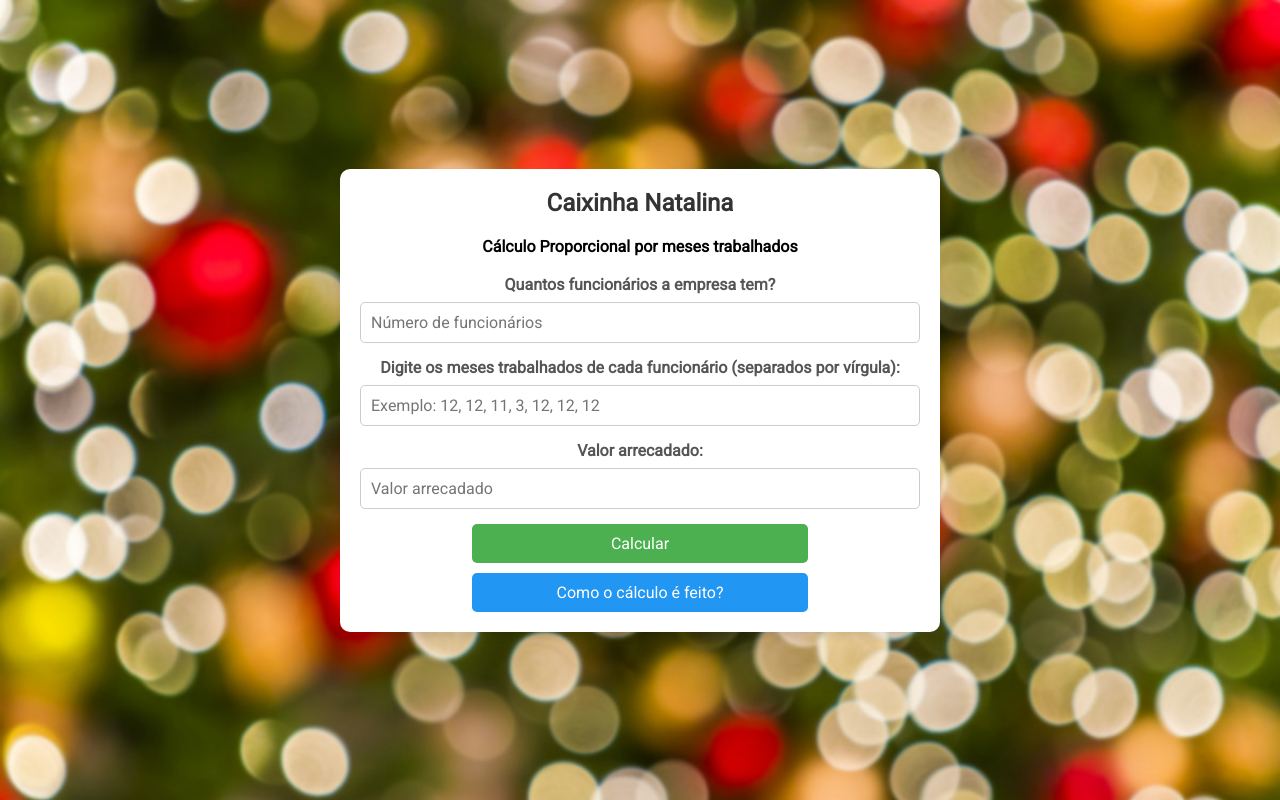
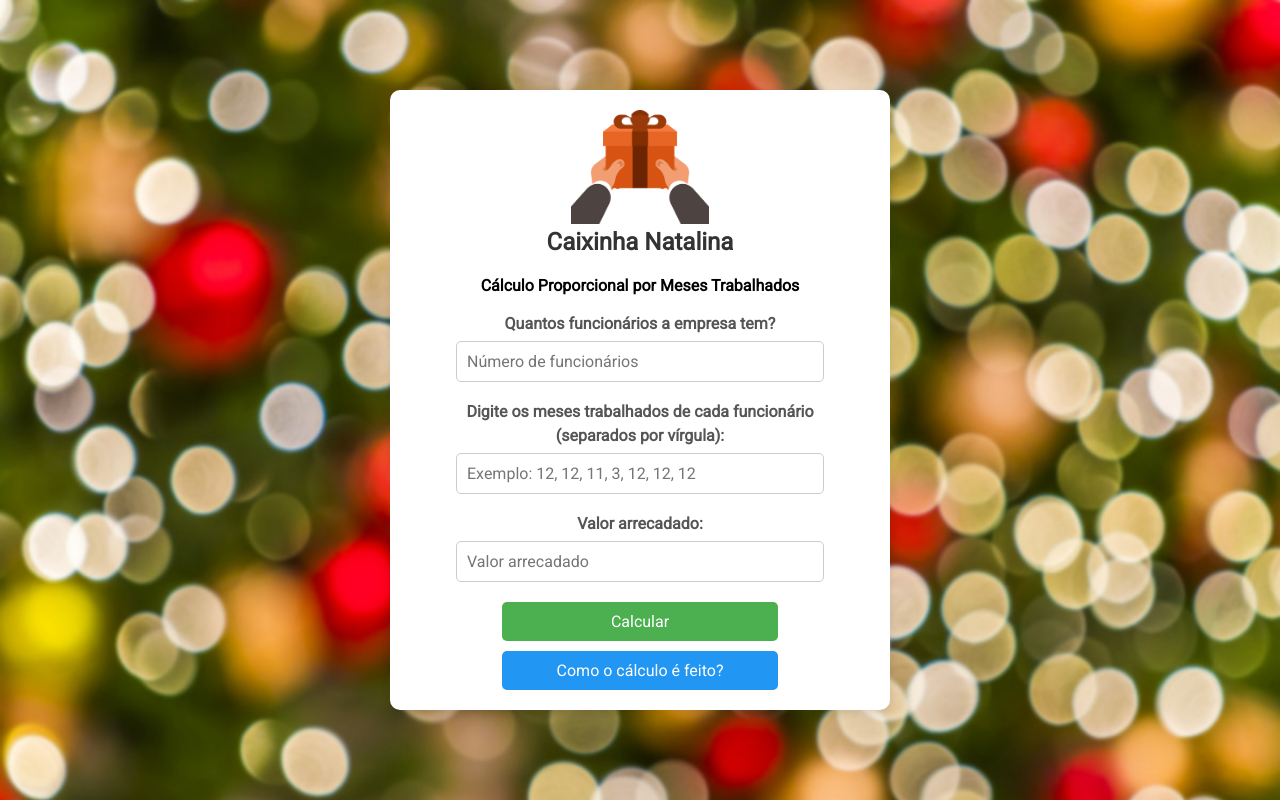
Before and after one commit to BrunoSCM7/CAIXINHA, a plain HTML site: page index.html in a window 1280 px wide. Drawn offline with Linux system fonts and the light colour scheme.

Commit message:
feat: Ajuste no layout e melhorias visuais da página

```diff
--- a/css/style.css
+++ b/css/style.css
@@ -20,13 +20,18 @@ body {
 }
 
 /* Container principal */
+.caixinha-imagem {
+  max-width: 30%;
+  height: auto;
+}
+
 .container {
   background-color: #fff;
   border-radius: 10px;
   padding: 20px;
   box-shadow: 0 4px 8px rgba(0, 0, 0, 0.1);
   width: 100%;
-  max-width: 600px;
+  max-width: 500px;
   text-align: center;
 }
 
@@ -39,17 +44,22 @@ h2 {
 label {
   display: block;
   width: 100%;
-  /* text-align: center; */
   font-size: 16px;
   font-weight: 600;
   margin-bottom: 8px;
   color: #555;
 }
 
+.quebra-linha {
+  display: block;
+  margin-top: 5px;
+}
+
+
 input[type="number"], input[type="text"] {
-  width: 100%;
+  min-width: 80%;
   padding: 10px;
-  margin-bottom: 15px;
+  margin-bottom: 20px;
   border: 1px solid #ccc;
   border-radius: 5px;
   font-size: 16px;
--- a/index.html
+++ b/index.html
@@ -11,14 +11,18 @@
 <body>
 
   <div class="container">
+
+    <img src="assets/caixinha-natal.png" alt="Caixinha Natalina" class="caixinha-imagem">
+
     <h2>Caixinha Natalina</h2>
-    <h4>Cálculo Proporcional por meses trabalhados</h4>
+    <h4>Cálculo Proporcional por Meses Trabalhados</h4>
     <br>
 
     <label for="numFuncionarios">Quantos funcionários a empresa tem?</label>
     <input type="number" id="numFuncionarios" placeholder="Número de funcionários" />
 
-    <label for="meses">Digite os meses trabalhados de cada funcionário (separados por vírgula):</label>
+    <label for="meses">Digite os meses trabalhados de cada funcionário <span class="quebra-linha">(separados por
+        vírgula):</span></label>
     <input type="text" id="meses" placeholder="Exemplo: 12, 12, 11, 3, 12, 12, 12" />
 
     <label for="valor">Valor arrecadado:</label>
```
Also changed, not shown: assets/caixinha-natal.png (added).
